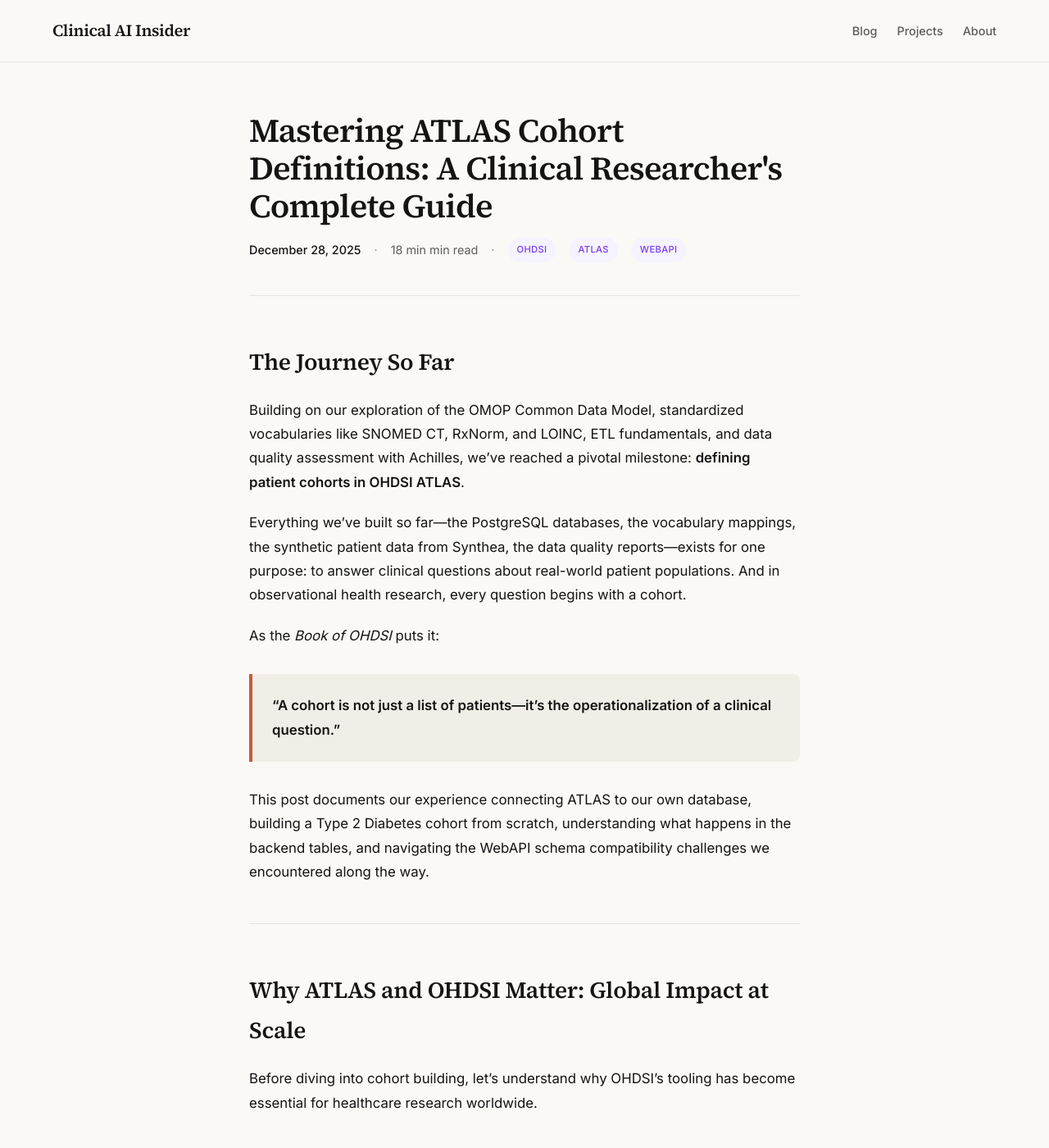
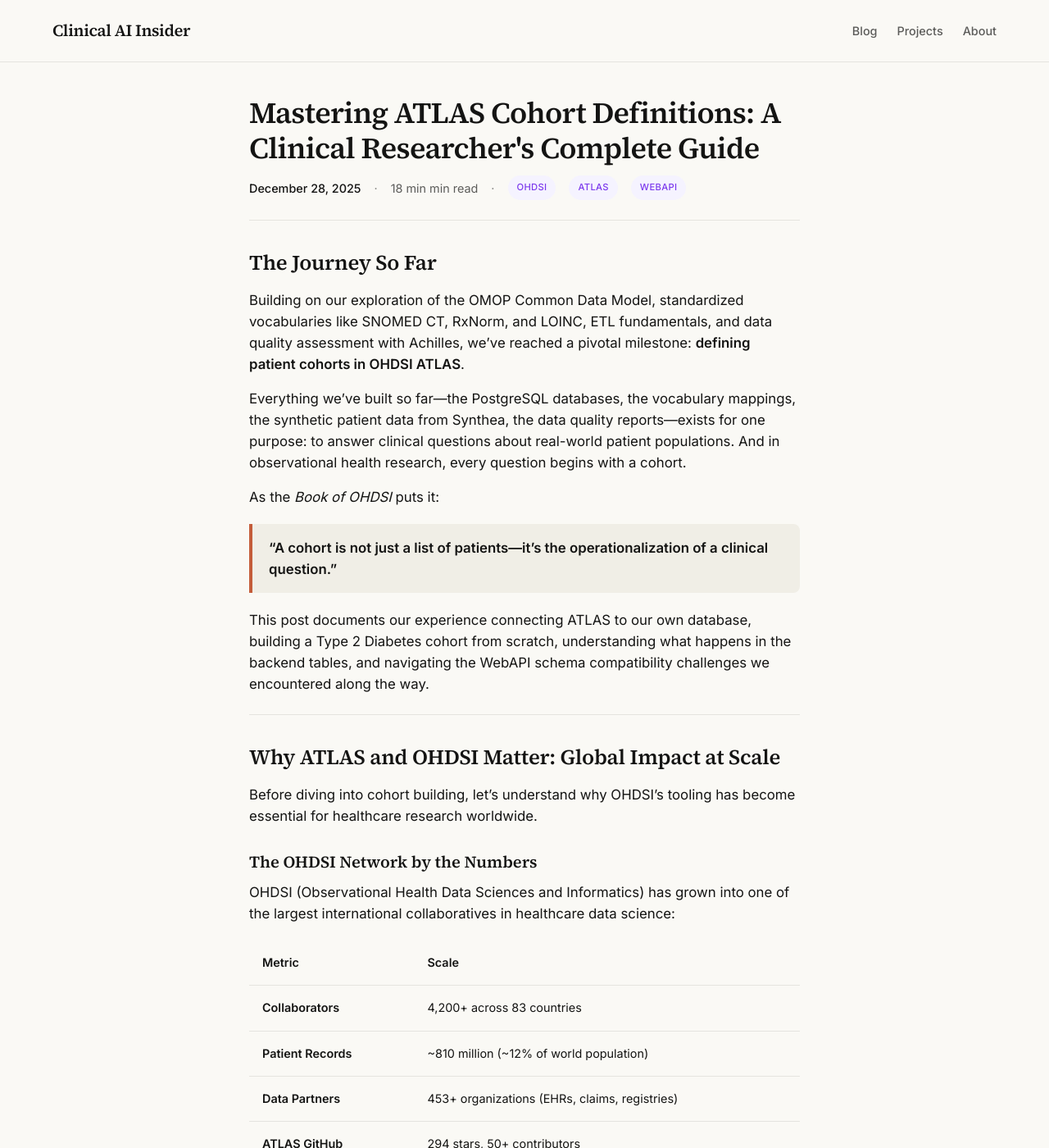
Before and after one commit to clinicalaiinsider/clinicalaiinsider.github.io, a Jekyll site: the page built from _posts/2025-12-28-mastering-atlas-cohort-definitions.md, in a window 1280 px wide and 1400 px high. Shown: the whole window at 82% size. Built offline with Jekyll 4.4.1, drawn with Linux system fonts in a browser that asks for light colours.

Commit message:
Reduce blog post spacing for compact Anthropic-style layout
- Reduce line-height from 1.75 to 1.55
- Tighten paragraph margins from 1.25rem to 1rem
- Reduce heading margins (H2: 2rem/0.75rem, H3: 1.75rem/0.5rem)
- Compact list item spacing (0.35rem)
- Tighter blockquote and code block margins
- Smaller post header padding
- More compact title sizing

🤖 Generated with [Claude Code](https://claude.com/claude-code)

Co-Authored-By: Claude Opus 4.5 <noreply@anthropic.com>

```diff
--- a/assets/css/main.css
+++ b/assets/css/main.css
@@ -826,18 +826,18 @@ main {
 /* ========== POST HEADER ========== */
 .post-header,
 .page-header {
-    padding: 60px 0 40px;
+    padding: 2.5rem 0 1.5rem;
     border-bottom: 1px solid var(--color-border);
-    margin-bottom: 40px;
+    margin-bottom: 1.75rem;
 }
 
 .post-title,
 .page-title {
     font-family: var(--font-serif);
-    font-size: 2.5rem;
-    font-weight: 600;
-    line-height: 1.15;
-    margin-bottom: var(--space-md);
+    font-size: 2.25rem;
+    font-weight: 600;
+    line-height: 1.2;
+    margin-bottom: 0.75rem;
     letter-spacing: -0.02em;
 }
 
@@ -868,33 +868,33 @@ main {
 .post-content,
 .page-content {
     font-size: 1.05rem;
-    line-height: 1.75;
+    line-height: 1.55;
 }
 
 .post-content h2 {
     font-family: var(--font-serif);
-    font-size: 1.75rem;
-    font-weight: 600;
-    margin: 56px 0 20px;
+    font-size: 1.6rem;
+    font-weight: 600;
+    margin: 2rem 0 0.75rem;
     letter-spacing: -0.01em;
 }
 
 .post-content h3 {
     font-family: var(--font-serif);
-    font-size: 1.35rem;
-    font-weight: 600;
-    margin: 40px 0 16px;
+    font-size: 1.25rem;
+    font-weight: 600;
+    margin: 1.75rem 0 0.5rem;
 }
 
 .post-content h4 {
     font-family: var(--font-serif);
     font-size: 1.1rem;
     font-weight: 600;
-    margin: 32px 0 12px;
+    margin: 1.5rem 0 0.5rem;
 }
 
 .post-content p {
-    margin-bottom: 1.25rem;
+    margin-bottom: 1rem;
 }
 
 .post-content a {
@@ -917,25 +917,29 @@ main {
 .post-content ul,
 .post-content ol {
     padding-left: 1.5rem;
-    margin-bottom: 1.25rem;
+    margin-bottom: 1rem;
 }
 
 .post-content li {
-    margin-bottom: 0.5rem;
+    margin-bottom: 0.35rem;
+}
+
+.post-content li:last-child {
+    margin-bottom: 0;
 }
 
 .post-content hr {
     border: none;
     border-top: 1px solid var(--color-border);
-    margin: var(--space-2xl) 0;
+    margin: 1.5rem 0;
 }
 
 .post-content blockquote {
     background: var(--color-bg-alt);
     border-left: 4px solid var(--color-accent);
     border-radius: 0 var(--radius) var(--radius) 0;
-    padding: var(--space-lg);
-    margin: var(--space-xl) 0;
+    padding: 1rem 1.25rem;
+    margin: 1.25rem 0;
     color: var(--color-text-secondary);
     font-style: italic;
 }
@@ -964,13 +968,13 @@ main {
 .post-content pre {
     font-family: var(--font-mono);
     font-size: 0.85rem;
-    line-height: 1.6;
+    line-height: 1.5;
     background: var(--color-code-block-bg);
     border: none;
     border-radius: var(--radius-lg);
-    padding: var(--space-lg);
+    padding: 1rem 1.25rem;
     overflow-x: auto;
-    margin: var(--space-lg) 0;
+    margin: 1.25rem 0;
     box-shadow: inset 0 1px 3px rgba(0,0,0,0.03);
 }
 
@@ -1009,11 +1013,11 @@ main {
     max-width: 100%;
     height: auto;
     border-radius: var(--radius);
-    margin: var(--space-lg) 0;
+    margin: 1.25rem 0;
 }
 
 .image-container {
-    margin: var(--space-xl) 0;
+    margin: 1.5rem 0;
     border: none;
     border-radius: var(--radius-lg);
     overflow: hidden;
@@ -1048,7 +1052,7 @@ main {
 .post-content table {
     width: 100%;
     border-collapse: collapse;
-    margin: var(--space-lg) 0;
+    margin: 1.25rem 0;
     font-size: 0.9rem;
 }
 
@@ -1073,8 +1077,8 @@ main {
     background: var(--color-bg-card);
     border: none;
     border-radius: var(--radius-lg);
-    padding: var(--space-lg);
-    margin: var(--space-xl) 0;
+    padding: 1rem 1.25rem;
+    margin: 1.25rem 0;
     box-shadow: 0 2px 8px rgba(20, 20, 19, 0.04);
 }
 
```
